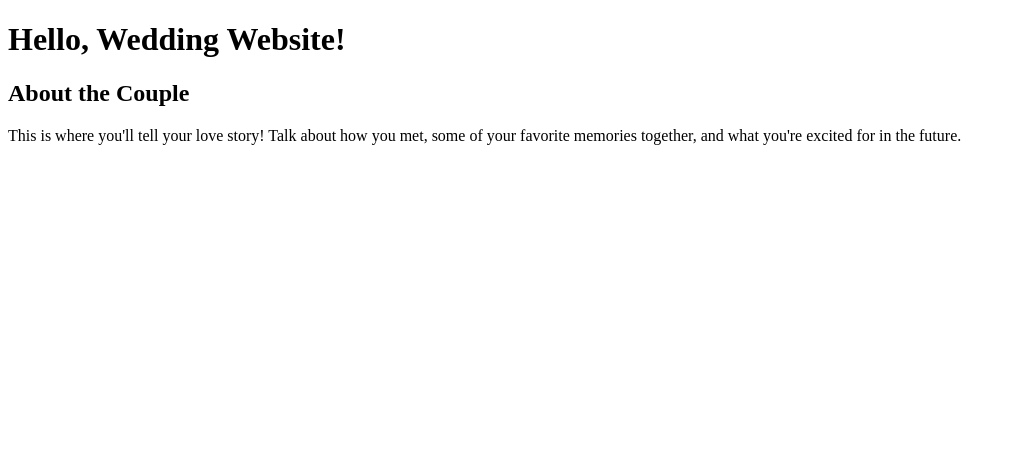
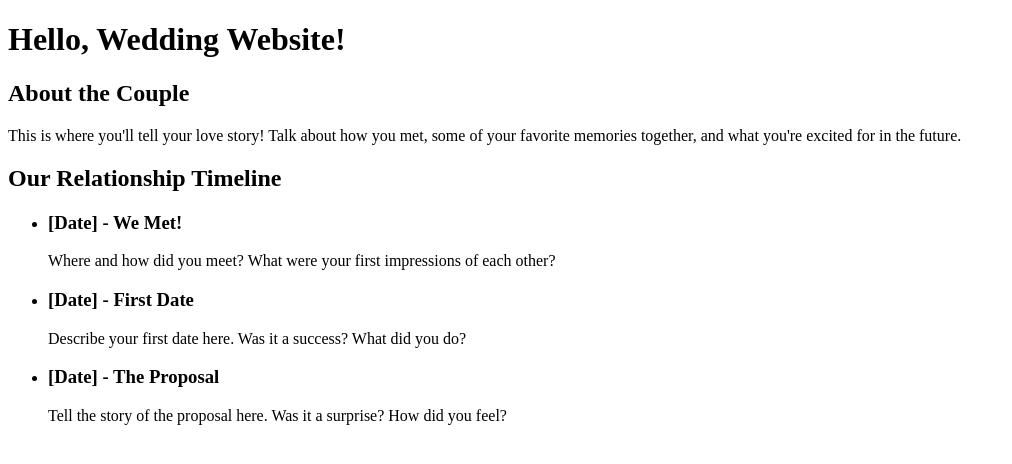
Before and after one commit to rinben/wedding-website, a React (Vite) app in the folder client/: page / in a window 1280 px wide. Shown: the top 464 px of the page, without its empty margins (0-1012 px from the left). Built offline with nearby package versions, Linux system fonts and the light colour scheme.

Commit message:
Created Timeline for site

```diff
--- a/client/src/App.jsx
+++ b/client/src/App.jsx
@@ -1,11 +1,13 @@
 // src/App.jsx
 import About from './components/About';
+import Timeline from './components/Timeline';
 
 function App() {
   return (
     <div>
       <h1>Hello, Wedding Website!</h1>
       <About />
+      <Timeline />
     </div>
   );
 }
--- /dev/null
+++ b/client/src/components/Timeline.jsx
@@ -0,0 +1,26 @@
+// src/components/Timeline.jsx
+import React from 'react';
+
+function Timeline() {
+  return (
+    <section>
+      <h2>Our Relationship Timeline</h2>
+      <ul>
+        <li>
+          <h3>[Date] - We Met!</h3>
+          <p>Where and how did you meet? What were your first impressions of each other?</p>
+        </li>
+        <li>
+          <h3>[Date] - First Date</h3>
+          <p>Describe your first date here. Was it a success? What did you do?</p>
+        </li>
+        <li>
+          <h3>[Date] - The Proposal</h3>
+          <p>Tell the story of the proposal here. Was it a surprise? How did you feel?</p>
+        </li>
+      </ul>
+    </section>
+  );
+}
+
+export default Timeline;
```
